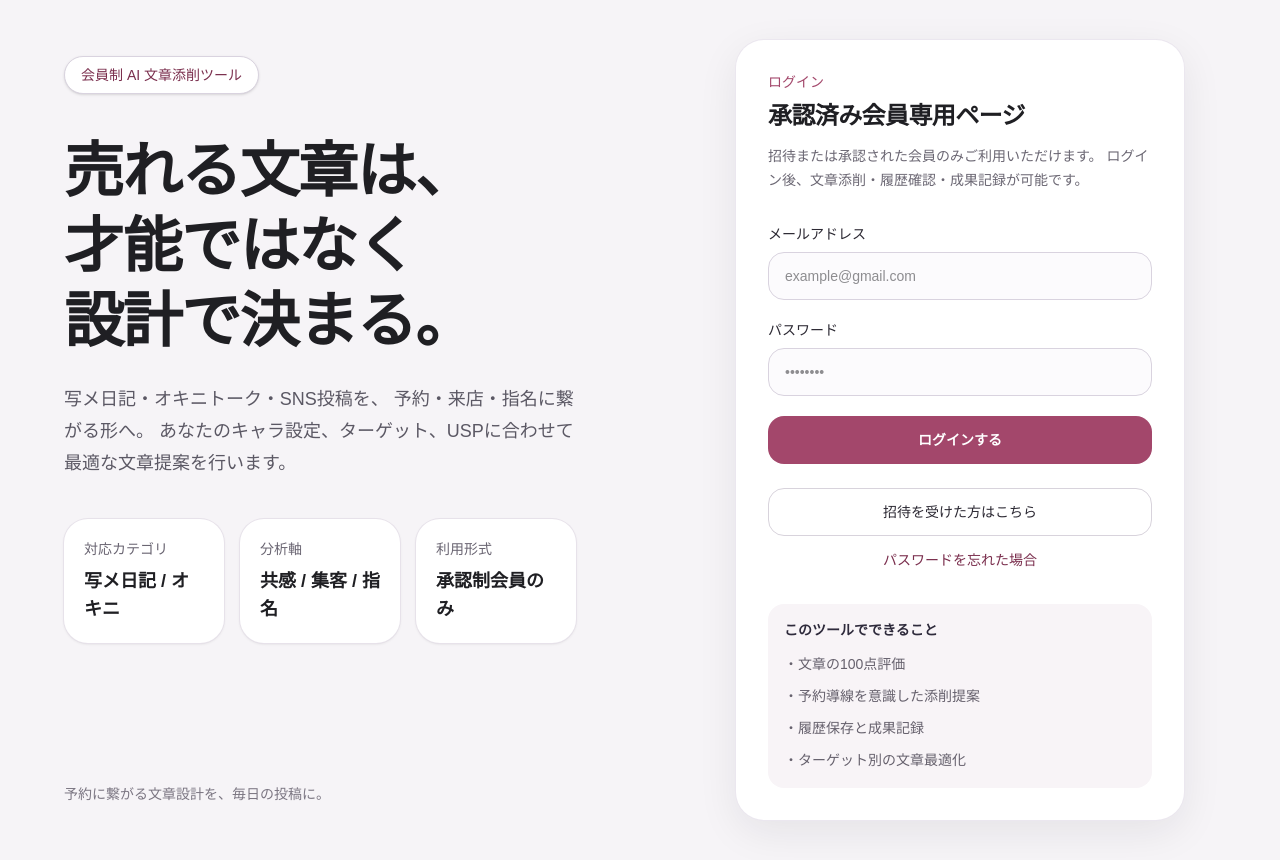
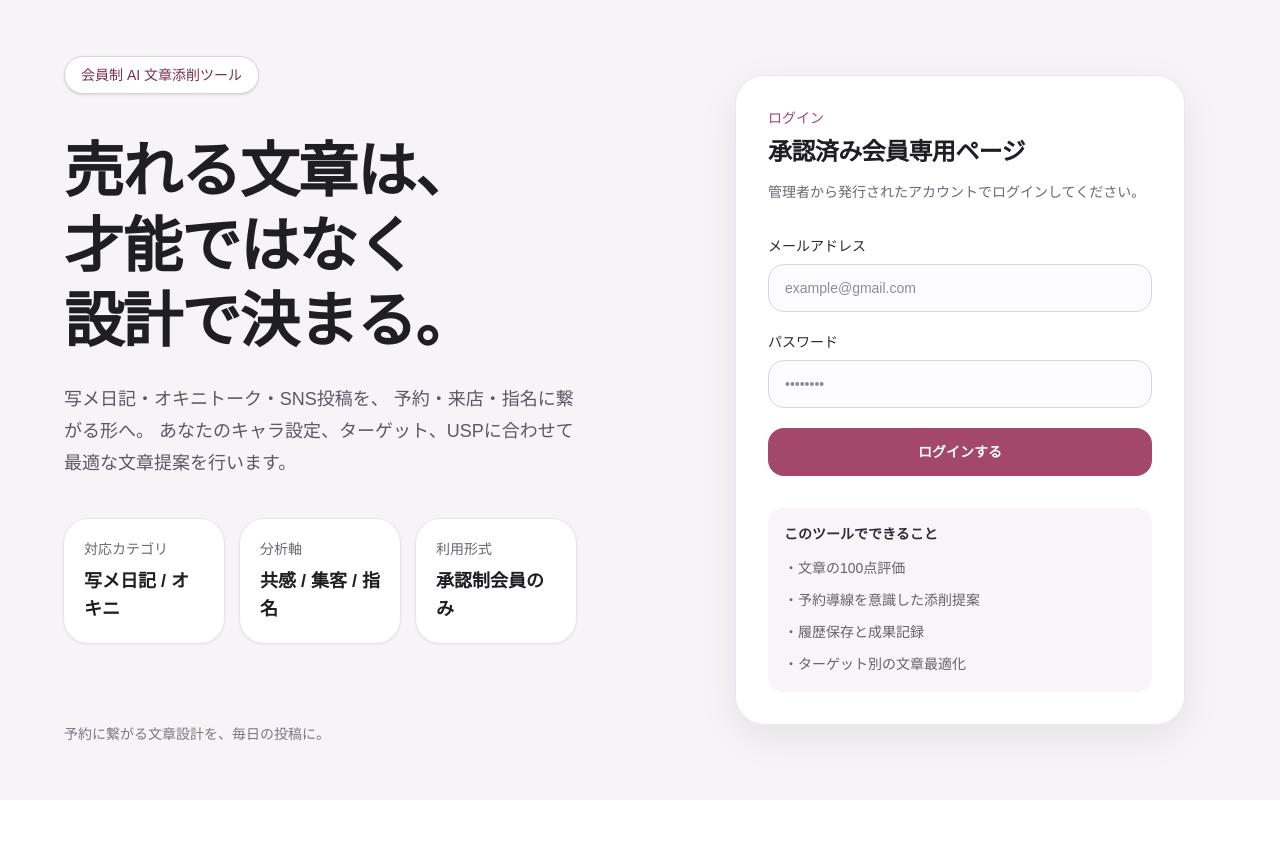
Before and after one commit to narijobusinessschool-hash/yorushok-tool, a Next.js app: page / in a window 1280 px wide. After the commit the page ends 800 px from the top, so only its background shows below. Built offline with nearby package versions, Linux system fonts and the light colour scheme.

Commit message:
管理者認証と招待ボタン削除

```diff
--- a/app/admin/members/page.tsx
+++ b/app/admin/members/page.tsx
@@ -1,6 +1,8 @@
 "use client";
 
-import { useMemo, useState } from "react";
+import { useEffect, useMemo, useState } from "react";
+
+const MEMBERS_KEY = "yorushokuMembers";
 
 type MemberStatus = "契約中" | "停止中" | "解約";
 type MemberRole = "管理者" | "一般会員";
@@ -65,15 +67,15 @@ const initialMembers: Member[] = [
     note: "ソープ / 大阪府",
   },
   {
-    id: "M-0004",
-    name: "管理者アカウント",
-    email: "admin@example.com",
-    password: "Admin123!",
+    id: "M-0001",
+    name: "管理者",
+    email: "narijo.businessschool@gmail.com",
+    password: "T7LfGJtR",
     role: "管理者",
     status: "契約中",
     plan: "管理者",
     joinedAt: "2026-01-01T09:00:00",
-    lastLoginAt: "2026-03-21T11:05:00",
+    lastLoginAt: "2026-03-22T00:00:00",
     deviceStatus: "登録済み",
     usagePermission: true,
     note: "システム管理者",
@@ -178,7 +180,15 @@ function UsageToggle({
 }
 
 export default function AdminMembersPage() {
-  const [members, setMembers] = useState<Member[]>(initialMembers);
+  const [members, setMembers] = useState<Member[]>(() => {
+    if (typeof window === "undefined") return initialMembers;
+    const raw = localStorage.getItem(MEMBERS_KEY);
+    return raw ? JSON.parse(raw) : initialMembers;
+  });
+
+  useEffect(() => {
+    localStorage.setItem(MEMBERS_KEY, JSON.stringify(members));
+  }, [members]);
   const [searchKeyword, setSearchKeyword] = useState("");
   const [statusFilter, setStatusFilter] = useState<"すべて" | MemberStatus>("すべて");
 
--- a/app/page.tsx
+++ b/app/page.tsx
@@ -1,4 +1,89 @@
+"use client";
+
+import { useState } from "react";
+import { useRouter } from "next/navigation";
+
+type Member = {
+  id: string;
+  name: string;
+  email: string;
+  password: string;
+  role: "管理者" | "一般会員";
+  status: "契約中" | "停止中" | "解約";
+  usagePermission: boolean;
+};
+
+const MEMBERS_KEY = "yorushokuMembers";
+const CURRENT_USER_KEY = "yorushokuCurrentUser";
+
+const fallbackAdmin: Member = {
+  id: "M-0001",
+  name: "管理者",
+  email: "narijo.businessschool@gmail.com",
+  password: "T7LfGJtR",
+  role: "管理者",
+  status: "契約中",
+  usagePermission: true,
+};
+
 export default function Home() {
+  const router = useRouter();
+  const [email, setEmail] = useState("");
+  const [password, setPassword] = useState("");
+  const [error, setError] = useState("");
+  const [loading, setLoading] = useState(false);
+
+  function handleLogin(e: React.FormEvent) {
+    e.preventDefault();
+    setError("");
+    setLoading(true);
+
+    try {
+      const raw = localStorage.getItem(MEMBERS_KEY);
+      const members: Member[] = raw ? JSON.parse(raw) : [fallbackAdmin];
+
+      const matched = members.find(
+        (m) => m.email === email.trim() && m.password === password
+      );
+
+      if (!matched) {
+        setError("メールアドレスまたはパスワードが違います。");
+        return;
+      }
+
+      if (matched.status === "停止中") {
+        setError("このアカウントは現在利用停止中です。管理者にお問い合わせください。");
+        return;
+      }
+
+      if (matched.status === "解約") {
+        setError("このアカウントは解約済みです。管理者にお問い合わせください。");
+        return;
+      }
+
+      if (!matched.usagePermission) {
+        setError("現在このアカウントの利用が制限されています。管理者にお問い合わせください。");
+        return;
+      }
+
+      localStorage.setItem(
+        CURRENT_USER_KEY,
+        JSON.stringify({ id: matched.id, name: matched.name, email: matched.email, role: matched.role })
+      );
+
+      if (matched.role === "管理者") {
+        router.push("/admin");
+      } else {
+        const hasProfile = localStorage.getItem("yorushokuPersonaProfile");
+        router.push(hasProfile ? "/dashboard" : "/onboarding");
+      }
+    } catch {
+      setError("ログイン処理中にエラーが発生しました。");
+    } finally {
+      setLoading(false);
+    }
+  }
+
   return (
     <main className="min-h-screen bg-[#f6f4f7] text-[#1f1f23]">
       <div className="mx-auto grid min-h-screen max-w-7xl grid-cols-1 lg:grid-cols-2">
@@ -54,12 +139,11 @@ export default function Home() {
                 承認済み会員専用ページ
               </h2>
               <p className="mt-3 text-sm leading-6 text-[#6b6773]">
-                招待または承認された会員のみご利用いただけます。
-                ログイン後、文章添削・履歴確認・成果記録が可能です。
+                管理者から発行されたアカウントでログインしてください。
               </p>
             </div>
 
-            <form className="mt-8 space-y-5">
+            <form onSubmit={handleLogin} className="mt-8 space-y-5">
               <div>
                 <label
                   htmlFor="email"
@@ -70,7 +154,10 @@ export default function Home() {
                 <input
                   id="email"
                   type="email"
+                  value={email}
+                  onChange={(e) => setEmail(e.target.value)}
                   placeholder="example@gmail.com"
+                  required
                   className="h-12 w-full rounded-2xl border border-[#d9d3df] bg-[#fcfbfd] px-4 text-sm outline-none transition focus:border-[#a3476b] focus:ring-2 focus:ring-[#f4e2ea]"
                 />
               </div>
@@ -85,34 +172,28 @@ export default function Home() {
                 <input
                   id="password"
                   type="password"
+                  value={password}
+                  onChange={(e) => setPassword(e.target.value)}
                   placeholder="••••••••"
+                  required
                   className="h-12 w-full rounded-2xl border border-[#d9d3df] bg-[#fcfbfd] px-4 text-sm outline-none transition focus:border-[#a3476b] focus:ring-2 focus:ring-[#f4e2ea]"
                 />
               </div>
 
-              <a
-                href="/onboarding"
-                className="inline-flex h-12 w-full items-center justify-center rounded-2xl bg-[#a3476b] text-sm font-semibold text-white transition hover:bg-[#8c3c5b]"
-              >
-                ログインする
-              </a>
-            </form>
-
-            <div className="mt-6 space-y-3">
-              <a
-                href="/onboarding"
-                className="inline-flex h-12 w-full items-center justify-center rounded-2xl border border-[#d8d3dc] bg-white text-sm font-medium text-[#2c2933] transition hover:bg-[#faf8fb]"
-              >
-                招待を受けた方はこちら
-              </a>
+              {error && (
+                <p className="rounded-xl bg-[#fdf0f4] px-4 py-3 text-sm text-[#b03060]">
+                  {error}
+                </p>
+              )}
 
               <button
-                type="button"
-                className="w-full text-center text-sm font-medium text-[#7a2e4d] transition hover:opacity-80"
+                type="submit"
+                disabled={loading}
+                className="inline-flex h-12 w-full items-center justify-center rounded-2xl bg-[#a3476b] text-sm font-semibold text-white transition hover:bg-[#8c3c5b] disabled:cursor-not-allowed disabled:bg-[#d2afbe]"
               >
-                パスワードを忘れた場合
+                {loading ? "確認中…" : "ログインする"}
               </button>
-            </div>
+            </form>
 
             <div className="mt-8 rounded-2xl bg-[#f8f4f7] p-4">
               <p className="text-sm font-semibold text-[#2e2a3b]">
```
